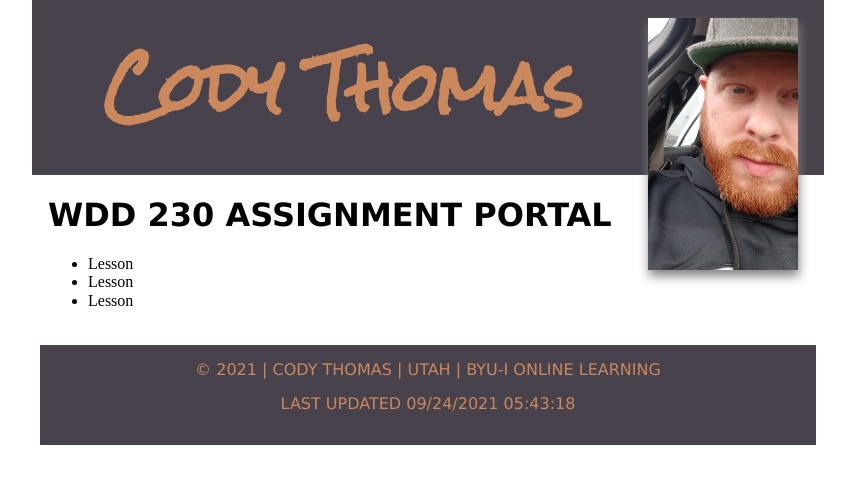
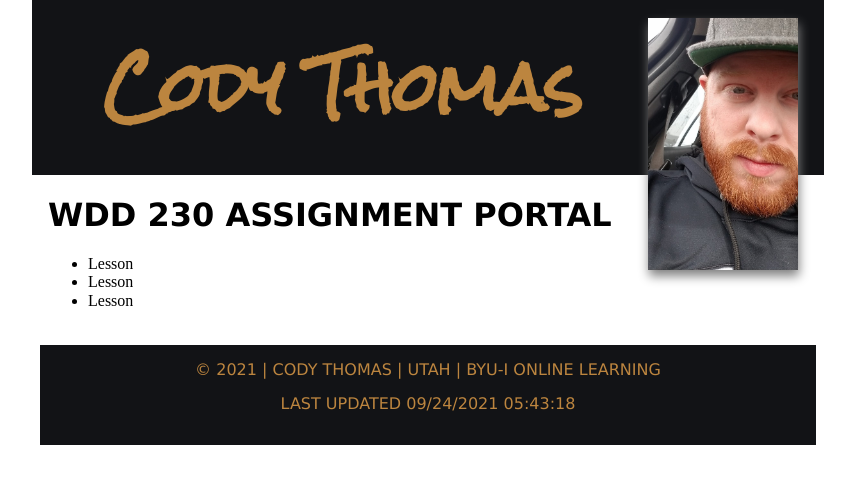
Before and after one commit to darthcody91/wdd230, a plain HTML site: page index.html in a window 1280 px wide. Shown: the whole page, without its empty margins (212-1067 px from the left). Drawn offline with Linux system fonts and the light colour scheme; a web font is replaced by a local one.

Commit message:
Color Update

```diff
--- a/css/style.css
+++ b/css/style.css
@@ -7,7 +7,7 @@ footer {
 }
 
 header {
-  background-color: #48424c;
+  background-color: #121316;
   padding: 0.5rem 1rem;
 }
 header img {
@@ -23,7 +23,7 @@ header img {
 
 header h1 {
   font-size: 4rem;
-  color: #cc885d;
+  color: #BC853F;
   text-align: center;
   font-family: "Rock Salt", cursive;
 
@@ -47,21 +47,21 @@ main h1 {
 
 
 footer {
-    background-color: #48424c;
+    background-color: #121316;
     padding: 1rem .5rem;
     text-align: center;
     font-family: Verdana, Geneva, Tahoma, sans-serif;
-    color: #cc885d;
+    color: #BC853F;
   }
 
 footer a:link {
-    color: #cc885d;
+    color: #BC853F;
     background-color: transparent;
     text-decoration: none;
   }
 
 footer a:visited {
-    color: #cdb48b;
+    color: #EEEFEE;
     background-color: transparent;
     text-decoration: none;
 }
```
